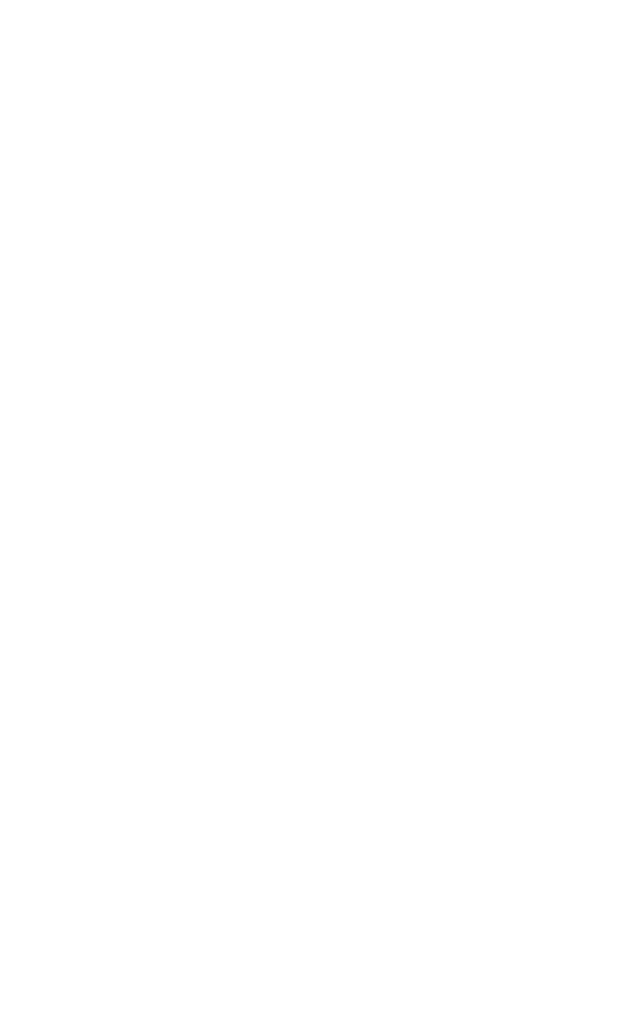
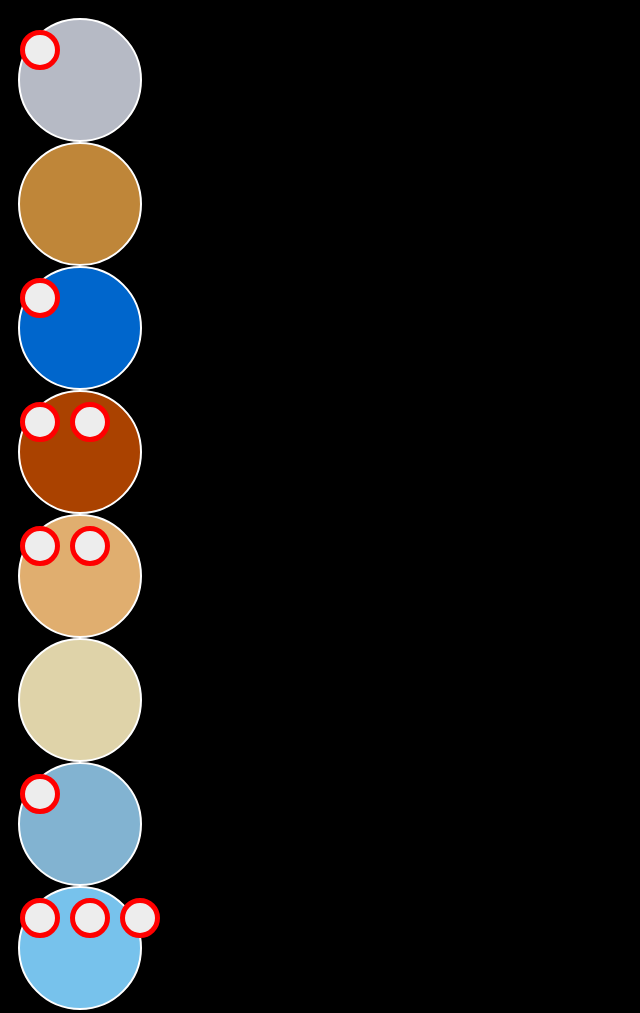
Before and after one commit to alegofrenicht/DI_Bootcamp, a plain HTML site: page Week4/Day5/DailyChallenge/index.html in a window 1280 px wide. Shown: the whole page, without its empty margins (0-640 px from the left). Before the commit the page ends 800 px from the top, so only its background shows below. Drawn offline with Linux system fonts and the light colour scheme.

Commit message:
week4 day5 daily challenge

```diff
--- a/Week4/Day5/DailyChallenge/index.html
+++ b/Week4/Day5/DailyChallenge/index.html
@@ -1,10 +1,36 @@
 <!DOCTYPE html>
 <html lang="en">
-<head>
-    <meta charset="UTF-8">
-    <title>Title</title>
-</head>
-<body>
+    <head>
+        <meta charset="utf-8">
+        <title>Challenge: Create a solar system</title>
+        <style>
+            body {
+                background-color: black;
+                padding: 10px;
+            }
+            .planet {
+                width: 100px;
+                height: 100px;
+                border-radius: 50%;
+                text-align: center;
+                padding: 10px;
+                position: relative;
+                border: 2px solid white;
+            }
+            .moon {
+                position: absolute;
+                width: 30px;
+                height: 30px;
+                border-radius: 50%;
+                background: rgb(237, 237, 237);
+                border: 5px solid red;
+            }
+        </style>
+    </head>
+    <body>
 
-</body>
+    <section class="listPlanets"></section>
+
+    <script src="script.js"></script>
+    </body>
 </html>
--- a/Week4/Day5/DailyChallenge/script.js
+++ b/Week4/Day5/DailyChallenge/script.js
@@ -0,0 +1,35 @@
+// In this exercise we will be creating a webpage with a black background as the universe and we will fill the universe with planets and their moons.
+// We will provide the HTML page.
+// You only have to work with a JS file.
+//
+// 1. Create an array which value is the planets of the solar system.
+const planets = [
+    {name: 'Mercury', moons: 1},
+    {name: 'Venus', moons: 0},
+    {name: 'Earth', moons: 1},
+    {name: 'Mars', moons: 2},
+    {name: 'Jupiter', moons: 2},
+    {name: 'Saturn', moons: 0},
+    {name: 'Uranus', moons: 1},
+    {name: 'Neptune', moons: 3}
+]
+const colors = ['#b6bac5', '#bf8639', '#06c', '#aa4200', '#e0ae6f', '#dfd3a9', '#82b3d1', '#77c2ec']
+// 2. For each planet in the array, create a <div> using createElement. This div should have a class named "planet".
+// 3. Each planet should have a different background color. (Hint: you could add a new class to each planet - each class containing a different background-color).
+// 4. Finally append each div to the <section> in the HTML (presented below).
+for (let planet in planets){
+    let newDiv = document.createElement("div")
+    newDiv.className = `planet`
+    newDiv.classList.add(planets[planet].name)
+    newDiv.style.backgroundColor = colors[planet]
+    document.getElementsByTagName('section')[0].append(newDiv)
+      for (let moon = 0; moon < planets[planet].moons; moon++){
+          let moondiv = document.createElement("div")
+          moondiv.className = `moon`
+          moondiv.style.left = `${moon * 50}px`
+          document.getElementsByClassName(`planet ${planets[planet].name}`)[0].appendChild(moondiv)
+    }
+}
+// 5. Bonus: Do the same process to create the moons.
+// Be careful, each planet has a certain amount of moons. How should you display them?
+// Should you still use an array for the planets ? Or an array of objects ?
```
